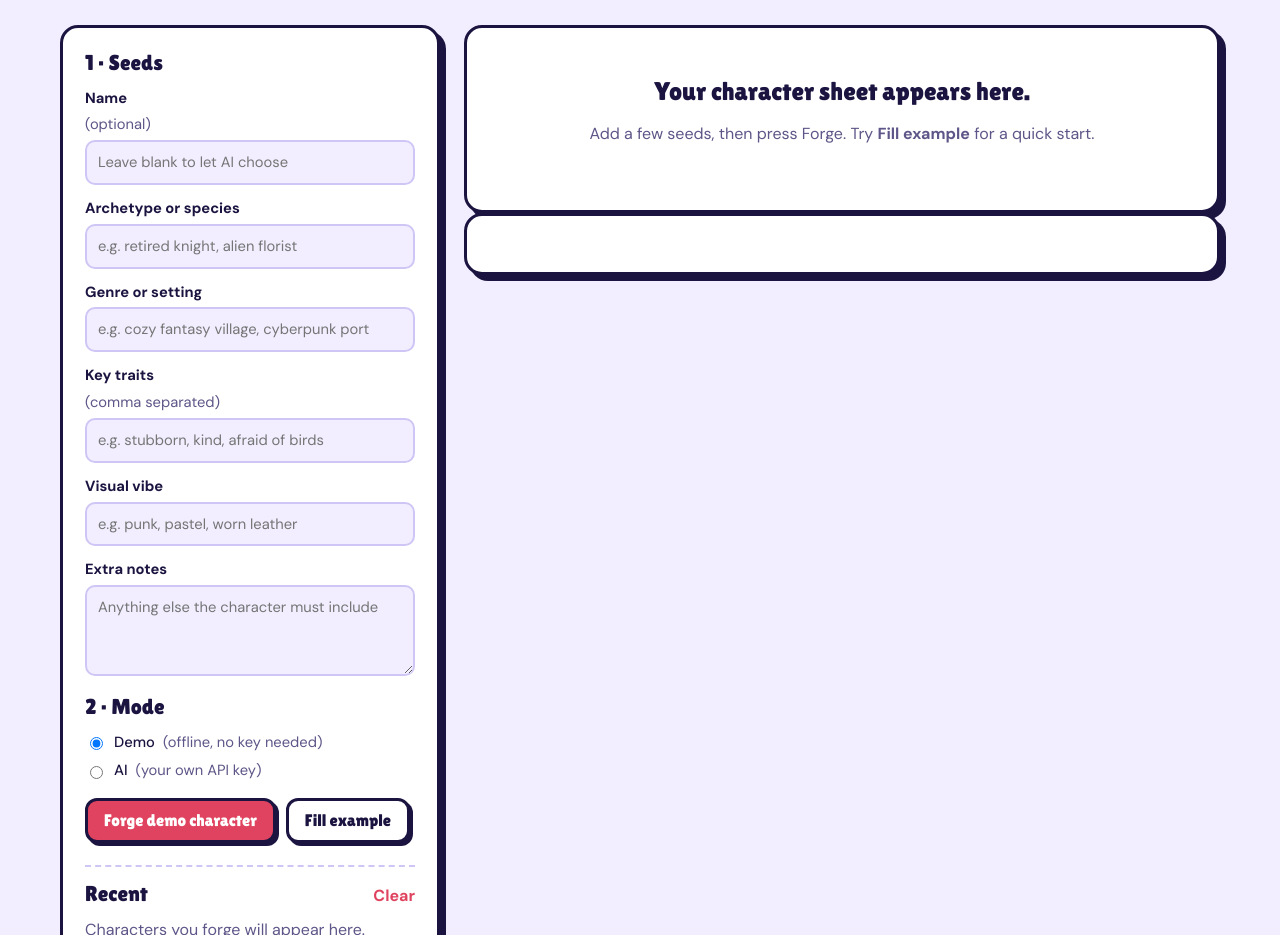
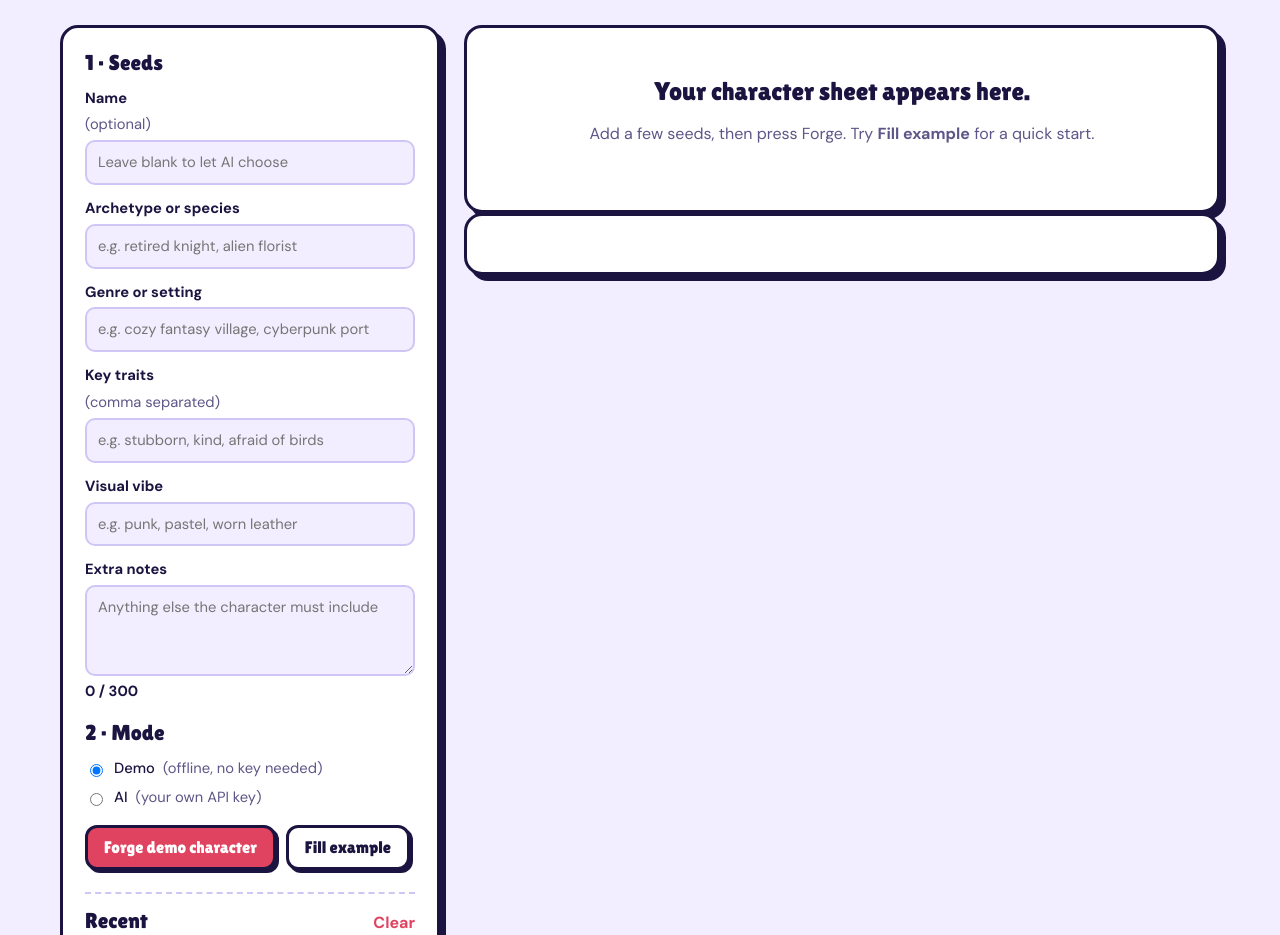
Before and after one commit to vampirefanged/github-portfolio, a website with bundled scripts: page oc-builder/index.html in a window 1280 px wide. Shown: the part 165-1100 px from the top of the page. Built offline with nearby package versions, Linux system fonts and the light colour scheme.

Commit message:
Add character count for notes input field
Added character count display for notes textarea.

```diff
--- a/oc-builder/index.html
+++ b/oc-builder/index.html
@@ -38,6 +38,7 @@
         </label>
         <label>Extra notes
           <textarea id="notes" name="notes" maxlength="300" rows="3" placeholder="Anything else the character must include"></textarea>
+          <span id="notes-count" class="char-count" aria-live="polite">0 / 300</span>
         </label>
 
         <fieldset class="mode">
```
